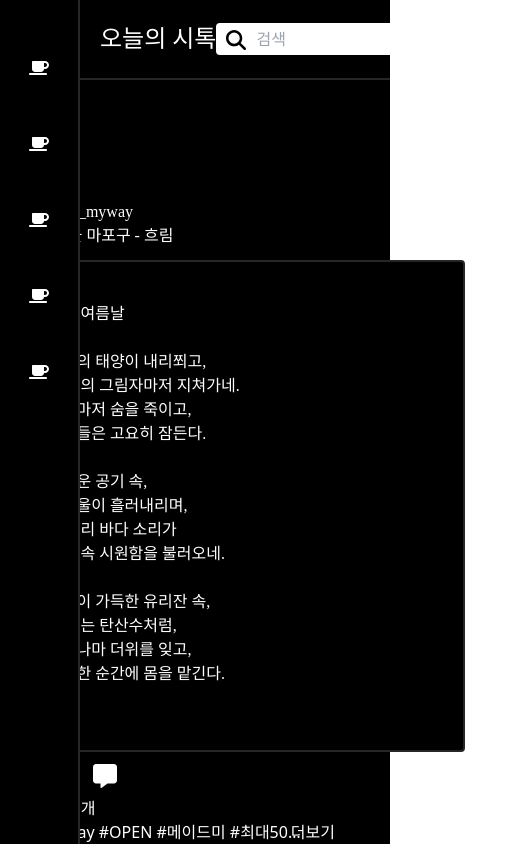
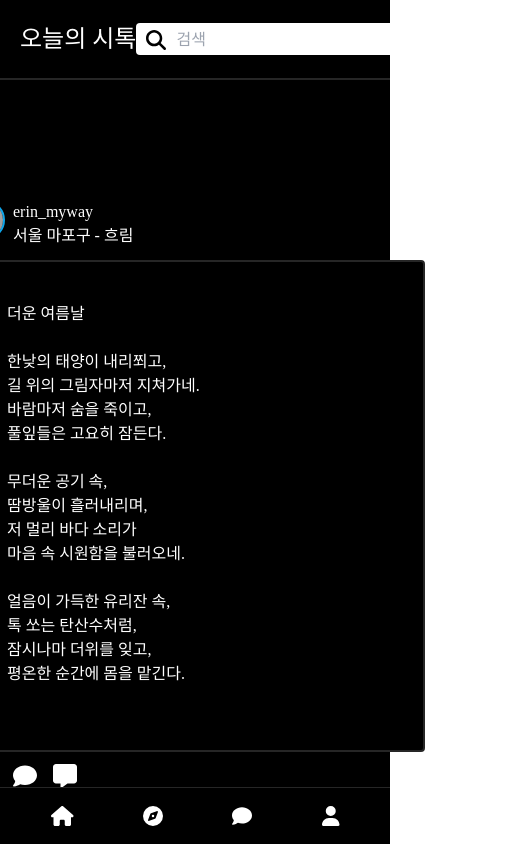
Before and after one commit to LyricalJh/sh_mall, a React (Create React App) app: page /#/ in a window 390 px wide. Before the commit this address led to /#/. Shown: the top 844 px of the page, 527 px wide, since content can reach past the window. Built offline with nearby package versions, Linux system fonts and the light colour scheme; grey boxes are pictures that could not be loaded; a web font is replaced by a local one.

Commit message:
style footer

```diff
--- /dev/null
+++ b/src/components/footer/AppFooter.js
@@ -0,0 +1,38 @@
+import React from "react";
+
+import { useNavigate } from "react-router-dom";
+
+import { FontAwesomeIcon } from "@fortawesome/react-fontawesome";
+import {
+  faUser,
+  faHome,
+  faCompass,
+  faComment,
+} from "@fortawesome/free-solid-svg-icons";
+
+const AppFooter = () => {
+  //TODO React router dom 라이브러리로 해당 url 이동
+  const navigate = useNavigate();
+  const footerItems = [
+    { icon: faHome, url: "" },
+    { icon: faCompass, url: "" },
+    { icon: faComment, url: "" },
+    { icon: faUser, url: "" },
+  ];
+
+  return (
+    <div className="fixed bottom-0 w-full flex justify-around items-center bg-[#000000] text-white p-4 border-t border-[#262626]">
+      {footerItems.map((item, index) => (
+        <div
+          className="cursor-pointer"
+          key={index}
+          onClick={() => navigate(item.url)}
+        >
+          <FontAwesomeIcon icon={item.icon} size="lg" />
+        </div>
+      ))}
+    </div>
+  );
+};
+
+export default AppFooter;
--- a/src/components/sidebar/AppSideBar.js
+++ b/src/components/sidebar/AppSideBar.js
@@ -19,10 +19,9 @@ const AppSideBar = () => {
 
   return (
     <div
-      className={`fixed h-full left-0 back bg-slate-950 z-40 border-r-2 ${
+      className={`fixed h-full left-0 back bg-[#000000] border-[#262626] z-40 border-r-2 ${
         isToggle ? "w-20" : "w-0"
       }`}
-      style={{ backgroundColor: "#000000", borderColor: "#262626" }}
     >
       <SideBarList listData={listItems} />
     </div>
--- a/src/layer/DefaultLayer.js
+++ b/src/layer/DefaultLayer.js
@@ -5,14 +5,20 @@ import { useNavigate } from "react-router-dom";
 import AppHeader from "../components/header/AppHeader";
 import AppSideBar from "../components/sidebar/AppSideBar";
 import MainContent from "../page/main/MainContent";
+import AppFooter from "../components/footer/AppFooter";
 
 const DefaultLayer = () => {
   return (
     <>
-      <AppSideBar />
-      <div className="ml-20">
+      <div className="hidden lg:block">
+        <AppSideBar />
+      </div>
+      <div className="lg:ml-20">
         <AppHeader />
         <MainContent />
+        <div className="lg:hidden">
+          <AppFooter />
+        </div>
       </div>
     </>
   );
--- a/tailwind.config.js
+++ b/tailwind.config.js
@@ -2,11 +2,6 @@
 module.exports = {
   content: ["./src/**/*.{js,jsx,ts,tsx}"],
   theme: {
-    screens: {
-      mobile: "200px",
-      labtop: "1024px",
-      desktop: "1280px",
-    },
     extend: {},
   },
   plugins: [],
```
